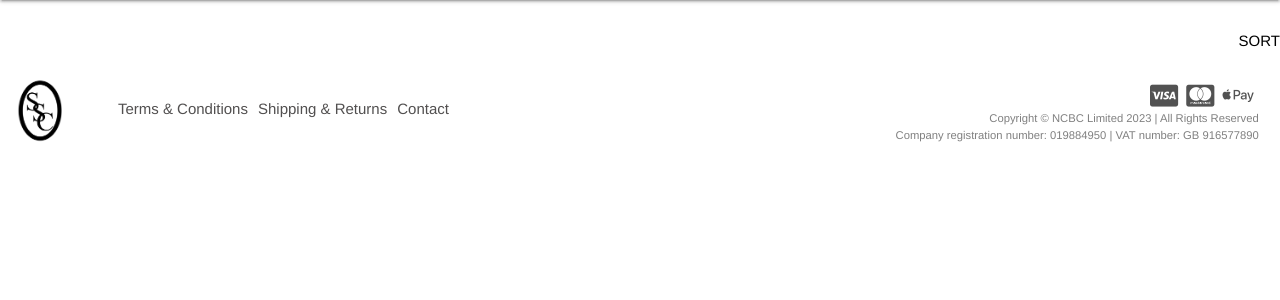
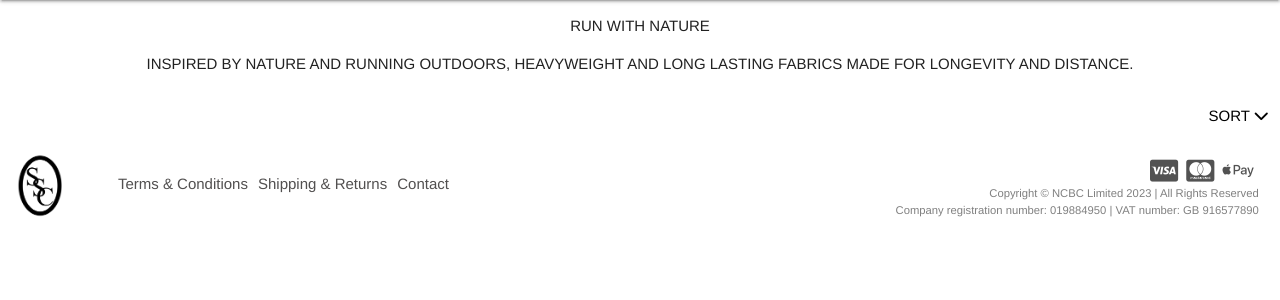
Before and after one commit to nccadman19/southville-sporting-club, a Django app: page /products/?category=new in a window 1280 px wide. Shown: the part 110-410 px from the top of the page. Run offline with Django 4.2, Linux system fonts and the light colour scheme; data comes from the database, SQL or seed files in the repository; tables that the repository leaves empty hold one stand-in row (values such as "Sample post"); parts of the project's set-up code (start-up, migrations or seed data) failed here and were passed over; some libraries are stand-ins or nearby versions.

Commit message:
Implemented enhanced sorting functionality for product listings, ensuring titles display on a single line within dropdowns and adjusted dropdown width as needed.

```diff
--- a/products/static/products/css/products.css
+++ b/products/static/products/css/products.css
@@ -66,6 +66,26 @@
     padding: 10px 10px;
 }
 
+.center-align {
+    text-align: center;
+    float: none !important;
+}
+
+.card-title-new {
+    font-size: 1rem;
+    font-weight: 400;
+}
+
+.custom-dropdown {
+    width: 300px;
+    /* Adjust the width to your preference */
+    white-space: nowrap;
+    /* Prevent text from wrapping */
+    overflow: hidden;
+    /* Hide overflowed text */
+}
+
+
 /* Products Details */
 
 .product-detail {
--- a/products/static/products/js/products.js
+++ b/products/static/products/js/products.js
@@ -4,9 +4,9 @@ document.addEventListener('DOMContentLoaded', function () {
     var sidenavInstances = M.Sidenav.init(sidenavElems);
 
     // Initialize the specific dropdown trigger with click option and coverTrigger
-    var specificDropdownElem = document.querySelector('.specific-dropdown-trigger');
+    var sortDropdownElem = document.querySelector('.sort-dropdown-trigger');
     var dropdownOptions = { alignment: 'right', coverTrigger: false, closeOnClick: true };
-    var specificDropdownInstance = M.Dropdown.init(specificDropdownElem, dropdownOptions);
+    var specificDropdownInstance = M.Dropdown.init(sortDropdownElem, dropdownOptions);
 
     // ...rest of your JavaScript code
 });
--- a/products/templates/products/products.html
+++ b/products/templates/products/products.html
@@ -10,33 +10,74 @@
 {% endblock %}
 
 {% block content %}
-<div class="section no-pad-bot" id="index-banner">
+<main class="section no-pad-bot" id="index-banner">
     <div class="container">
-        <ul class="right">
-            <li class="specific-dropdown-trigger black-text" data-target="dropdown-filter">SORT</li>
+        <div class="row center-align">
+            <div class="col center-align">
+                {% if selected_category == 'new' %}
+                <span class="card-title-new">RUN WITH NATURE</span>
+                <p class="new-info">INSPIRED BY NATURE AND RUNNING OUTDOORS, HEAVYWEIGHT AND LONG LASTING FABRICS MADE
+                    FOR LONGEVITY AND DISTANCE.</p>
+                {% endif %}
+            </div>
+        </div>
+    </div>
+    <div class="container">
+        <div class="row">
+            <div class="col right">
+                <ul>
+                    <li class="sort-dropdown-trigger black-text" data-target="dropdown-filter">SORT
+                        <i class="fa-solid fa-chevron-down" style="color: #000000;"></i>
+                    </li>
                     <ul id="dropdown-filter" class="dropdown-content">
+                        {% if selected_category %}
                         <li>
-                    <a href="{% url 'products' %}?sort=price&direction=desc{% if selected_category %}&category={{ selected_category }}{% endif %}">
+                            <a href="{% url 'products' %}?sort=price&direction=desc&category={{ selected_category }}">
                                 Price, High to Low
-
                             </a>
                         </li>
                         <li>
-                    <a href="{% url 'products' %}?sort=price&direction=asc{% if selected_category %}&category={{ selected_category }}{% endif %}">
+                            <a href="{% url 'products' %}?sort=price&direction=asc&category={{ selected_category }}">
                                 Price, Low to High
                             </a>
                         </li>
                         <li>
-                    <a href="{% url 'products' %}?sort=name&direction=asc{% if selected_category %}&category={{ selected_category }}{% endif %}">
+                            <a href="{% url 'products' %}?sort=name&direction=asc&category={{ selected_category }}">
                                 Alphabetically, A-Z
                             </a>
                         </li>
                         <li>
-                    <a href="{% url 'products' %}?sort=name&direction=desc{% if selected_category %}&category={{ selected_category }}{% endif %}">
+                            <a href="{% url 'products' %}?sort=name&direction=desc&category={{ selected_category }}">
                                 Alphabetically, Z-A
                             </a>
                         </li>
+                        {% endif %}
+                        {% if search_term %}
+                        <li>
+                            <a href="{% url 'products' %}?sort=price&direction=desc&q={{ search_term }}">
+                                Price, High to Low
+                            </a>
+                        </li>
+                        <li>
+                            <a href="{% url 'products' %}?sort=price&direction=asc&q={{ search_term }}">
+                                Price, Low to High
+                            </a>
+                        </li>
+                        <li>
+                            <a href="{% url 'products' %}?sort=name&direction=asc&q={{ search_term }}">
+                                Alphabetically, A-Z
+                            </a>
+                        </li>
+                        <li>
+                            <a href="{% url 'products' %}?sort=name&direction=desc&q={{ search_term }}">
+                                Alphabetically, Z-A
+                            </a>
+                        </li>
+                        {% endif %}
                     </ul>
+                </ul>
+            </div>
+        </div>
     </div>
     <div class="container">
         <div class="row">
@@ -61,5 +102,5 @@
             {% endfor %}
         </div>
     </div>
-</div>
+</main>
 {% endblock %}
```
Lines whose indentation alone changed are shown as unchanged.
